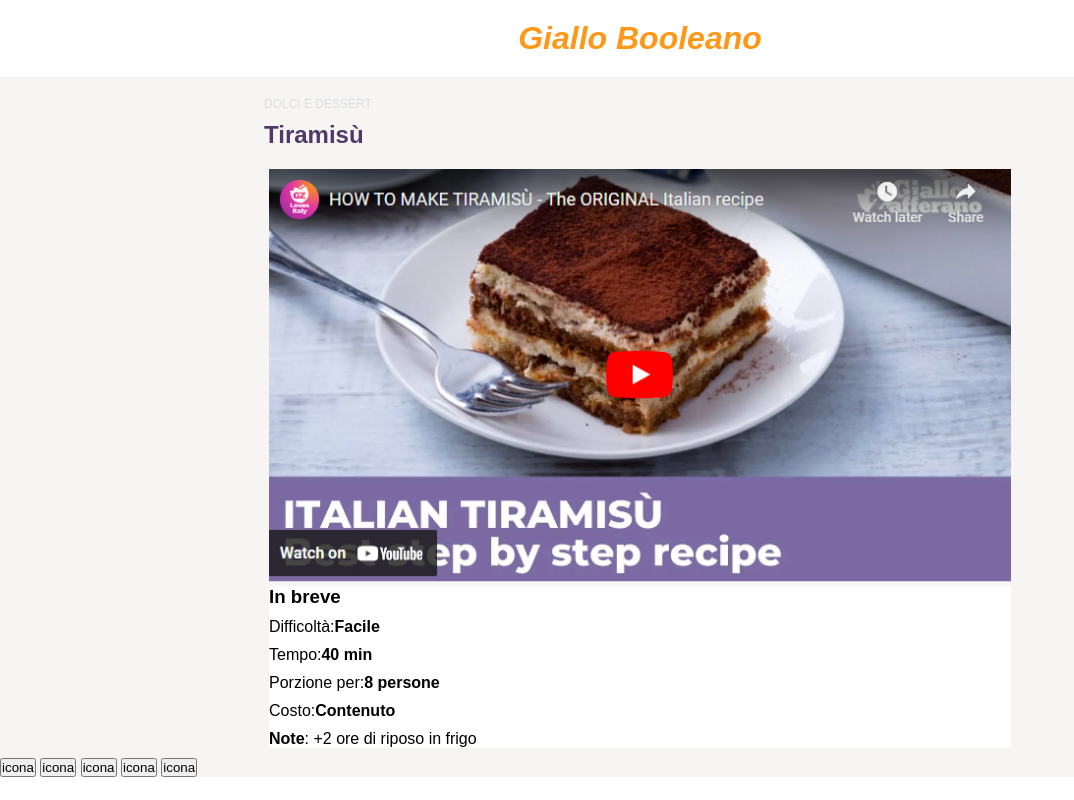
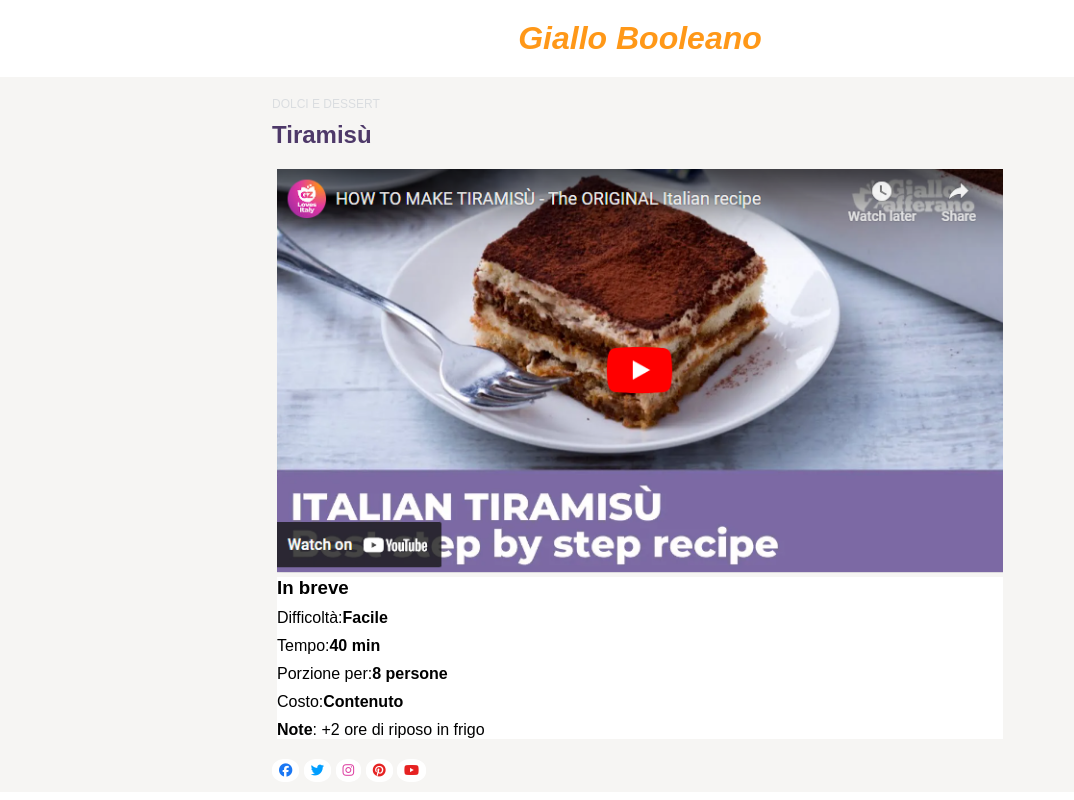
Before and after one commit to Federica-Gallucci/htmlcss-responsive-layout, a plain HTML site: page index.html in a window 1280 px wide. Shown: the whole page, without its empty margins (0-1074 px from the left). Drawn offline with Linux system fonts and the light colour scheme.

Commit message:
add icone

```diff
--- a/css/style.css
+++ b/css/style.css
@@ -36,8 +36,8 @@ ul {
   max-width: 768px;
   margin-left: auto;
   margin-right: auto;
-  padding-left: 0.5rem;
-  padding-right: 0.5rem;
+  padding-left: 1rem;
+  padding-right: 1rem;
 }
 
 /* la row manda a capo le righe, la riga deve avere lo stesso margine a destra e a sinistra del container in negativo*/
@@ -46,15 +46,15 @@ ul {
   display: flex;
   flex-wrap: wrap;
   row-gap: 2rem;
-  margin-left: -0.5rem;
-  margin-right: -0.5rem;
+  margin-left: -1rem;
+  margin-right: -1rem;
 }
 
 /* quando una classe inizia con col ha il seguente padding */
 
 [class*="col-"] {
-  padding-left: 0.5rem;
-  padding-right: 0.5rem;
+  padding-left: 1rem;
+  padding-right: 1rem;
 }
 
 .col-1-2 {
@@ -84,6 +84,15 @@ ul {
 }
 */
 
+.btn {
+  display: inline-block;
+  padding: 3px 6px;
+  background-color: white;
+  border-radius: 45%;
+  border: 1px solid white;
+  color: black;
+}
+
 /* HEADER */
 
 header {
@@ -107,7 +116,7 @@ main {
 
 /* MATERIAL SECTION */
 
-/*  per config tablet
+/*  per config tablet lista
 
 .utility {
   display: flex;
@@ -149,6 +158,10 @@ main {
 
 /* SOCIAL SECTION */
 
+#social {
+  padding-top: 10px;
+  padding-bottom: 10px;
+}
 #social .none {
   display: none;
 }
--- a/index.html
+++ b/index.html
@@ -27,8 +27,8 @@
     </header>
 
     <main>
+      <div class="container">
         <section id="material">
-        <div class="container">
           <p class="accessories">DOLCI E DESSERT</p>
           <h2 class="title">Tiramisù</h2>
           <div class="card">
@@ -40,33 +40,47 @@
               <ul class="utility">
                 <li class="space lista">Difficoltà:<strong>Facile</strong></li>
                 <li class="space lista">Tempo:<strong>40 min</strong></li>
-                <li class="space lista" >Porzione per:<strong>8 persone</strong></li>
-                <li class="space lista" >Costo:<strong>Contenuto</strong></li>
-                <li class="space lista" ><strong>Note</strong>: +2 ore di riposo in frigo</li>
+                <li class="space lista">
+                  Porzione per:<strong>8 persone</strong>
+                </li>
+                <li class="space lista">Costo:<strong>Contenuto</strong></li>
+                <li class="space lista">
+                  <strong>Note</strong>: +2 ore di riposo in frigo
+                </li>
               </ul>
-                </div>
-              </div>
-            </div>
             </div>
           </div>
         </section>
 
         <section id="social">
-        <button class="facebook">icona<span class="none">FACEBOOK</span></button>
-        <button class="twitter">icona<span class="none">TWITTER</span></button>
-        <button class="instagram">icona<span class="none">INSTAGRAM</span></button>
-        <button class="pinterest">icona<span class="none">PINTEREST</span></button>
-        <button class="youtube">icona<span class="none">YOUTUBE</span></button>
-
+          <button class="facebook btn">
+            <i class="fa-brands fa-facebook" style="color: #1a77f3"></i
+            ><span class="none">FACEBOOK</span>
+          </button>
+          <button class="twitter btn">
+            <i class="fa-brands fa-twitter" style="color: #009eff"></i
+            ><span class="none">TWITTER</span>
+          </button>
+          <button class="instagram btn">
+            <i class="fa-brands fa-instagram" style="color: #dd42a3"></i
+            ><span class="none">INSTAGRAM</span>
+          </button>
+          <button class="pinterest btn">
+            <i class="fa-brands fa-pinterest" style="color: #e62222"></i
+            ><span class="none">PINTEREST</span>
+          </button>
+          <button class="youtube btn">
+            <i class="fa-brands fa-youtube" style="color: #e62222"></i
+            ><span class="none">YOUTUBE</span>
+          </button>
         </section>
 
         <section id="icone"></section>
 
         <section id="advertisement"></section>
 
-
-
         <section id="presentation"></section>
+      </div>
     </main>
 
     <footer></footer>
```
Lines whose indentation alone changed are shown as unchanged.
